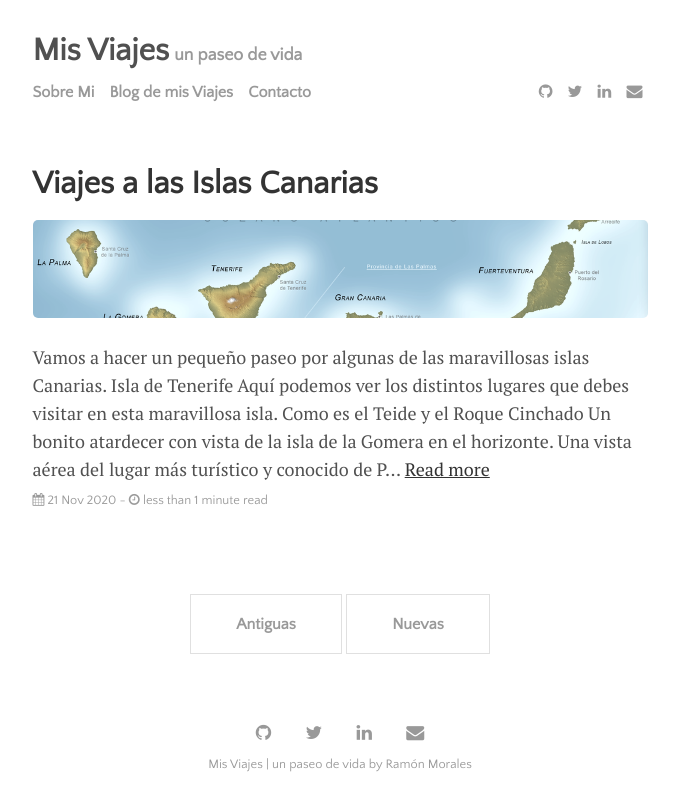
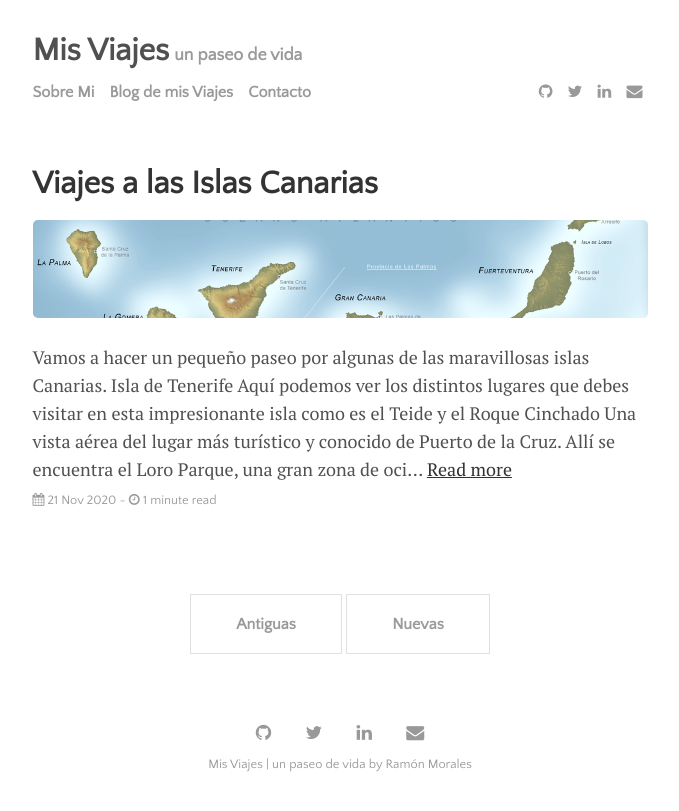
Before and after one commit to moguimon/Viajes, a Jekyll site: the page built from index.html, in a window 1280 px wide. Shown: the top 811 px of the page, without its empty margins (300-979 px from the left). Built offline with Jekyll 4.4.1, drawn with Linux system fonts in a browser that asks for light colours; the list of posts is cut into pages by our own code; part of the change alters nothing that is shown.

Commit message:
Update 2020-11-21-Canarias.md

```diff
--- a/_posts/2020-11-21-Canarias.md
+++ b/_posts/2020-11-21-Canarias.md
@@ -10,20 +10,32 @@ image: IslasCanarias.jpg
 Vamos a hacer un pequeño paseo por algunas de las maravillosas islas Canarias.
 
 ### Isla de Tenerife
-Aquí podemos ver los distintos lugares que debes visitar en esta maravillosa isla.
-Como es el Teide y el Roque Cinchado
+Aquí podemos ver los distintos lugares que debes visitar en esta impresionante isla como es el Teide y el Roque Cinchado
 ![Imágenes del Teide]({{site.baseurl}}/assets/img/PadreTeide.jpg)
 
+Una vista aérea del lugar más turístico y conocido de Puerto de la Cruz. Allí se encuentra el Loro Parque, una gran zona de ocio y la famosa playa "Playa Jardín", cerca del puerto donde se celebra todos los años la famosa festividad de La Virgen del Carmen, patrona de los marineros.
+![Imágenes de Puerto de la Cruz]({{site.baseurl}}/assets/img/PtoCruz.jpg)
 
-Un bonito atardecer con vista de la isla de la Gomera en el horizonte.
+Un bonito atardecer con vista a la isla de la Gomera en el horizonte.
 ![Imágenes Atardecer]({{site.baseurl}}/assets/img/LaGomera.jpg)
 
-Una vista aérea del lugar más turístico y conocido de Puerto de la Cruz. Allí se encuentra el Loro Parque, mucha zona de ocio y la famosa playa jardín, cerca del puerto, en este último todos los años tiene lugar la famosa festividad de La Virgen del Carmen, patrona de los marineros.
-![Imágenes de Puerto de la Cruz]({{site.baseurl}}/assets/img/PtoCruz.jpg)
+### Isla de la Palma
+En estas instantáneas observamos desde las alturas la Capital de la llamada "isla bonita", Santa Cruz de la Palma.
+![Imágenes Atardecer]({{site.baseurl}}/assets/img/StaCPalma.jpg)
 
-### Isla de la Palma
-Aqui podemos ver la Palma
+También la iglesia de la Virgen de las Nieves, con el cartel de la bajada de la Virgen que se realiza cada cinco años, reuniendo a un gran número de persona en lo que se conoce como la "fiesta de los enanos".
+![Imágenes Atardecer]({{site.baseurl}}/assets/img/BajadaVirgen.jpg)
+
+Esta isla se caracteriza por sus numerosos caminos donde poder hacer senderismo, en esta fotografía apreciamos un fenómeno espectacular de la naturales, donde las nubes bajan hacia el valle
+![Imágenes Atardecer]({{site.baseurl}}/assets/img/CaidaNubes.jpg)
 
 
 ### Isla de Fuerteventura
-Aquí podemos ver Fuerteventura
+A continuación muestro unas imágenes de mi viaje a Fuerteventura. En ellas se pueden ver la playa de Corralejo, al fondo el islote conocido como "Isla de Lobos.
+![Imágenes Corralejo]({{site.baseurl}}/assets/img/Corralejo.jpg)
+
+Un amanecer en una playa completamente desierta.
+![Imágenes Atardecer]({{site.baseurl}}/assets/img/Amacener.jpg)
+
+La famosa Cofradía sita en Morro Jable, un lugar donde poder degustar de buen pescado fresco y marisco.
+![Imágenes Atardecer]({{site.baseurl}}/assets/img/LaCofradia.jpg)
```
